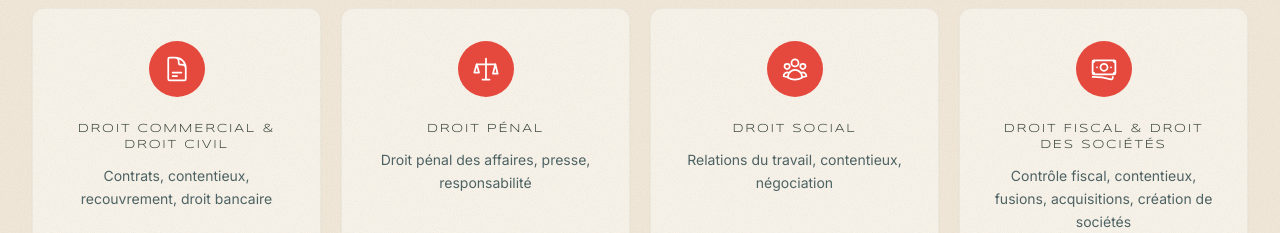
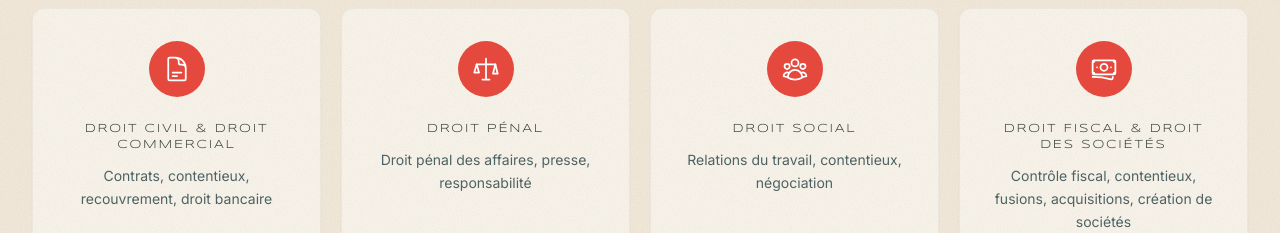
Before and after one commit to siteavocatsdumolinel/site-adm-avocats, a Next.js app: page / in a window 1280 px wide. Shown: the part 1800-2033 px from the top of the page. Built offline with nearby package versions, Linux system fonts and the light colour scheme; no server answers.

Commit message:
modif droit cvivil et commercial expertise

```diff
--- a/app/page.tsx
+++ b/app/page.tsx
@@ -21,7 +21,7 @@ const lawyers = [
 ]
 
 const competences = [
-  { label: 'DROIT COMMERCIAL & DROIT CIVIL', href: '/competences#droit-commercial', desc: 'Contrats, contentieux, recouvrement, droit bancaire', iconKey: 'commercial' },
+  { label: 'DROIT CIVIL & DROIT COMMERCIAL', href: '/competences#droit-commercial', desc: 'Contrats, contentieux, recouvrement, droit bancaire', iconKey: 'commercial' },
   { label: 'DROIT PÉNAL', href: '/competences#droit-penal', desc: 'Droit pénal des affaires, presse, responsabilité', iconKey: 'penal' },
   { label: 'DROIT SOCIAL', href: '/competences#droit-social', desc: 'Relations du travail, contentieux, négociation', iconKey: 'social' },
   { label: 'DROIT FISCAL & DROIT DES SOCIÉTÉS', href: '/competences#droit-fiscal', desc: 'Contrôle fiscal, contentieux, fusions, acquisitions, création de sociétés', iconKey: 'fiscal' },
```
